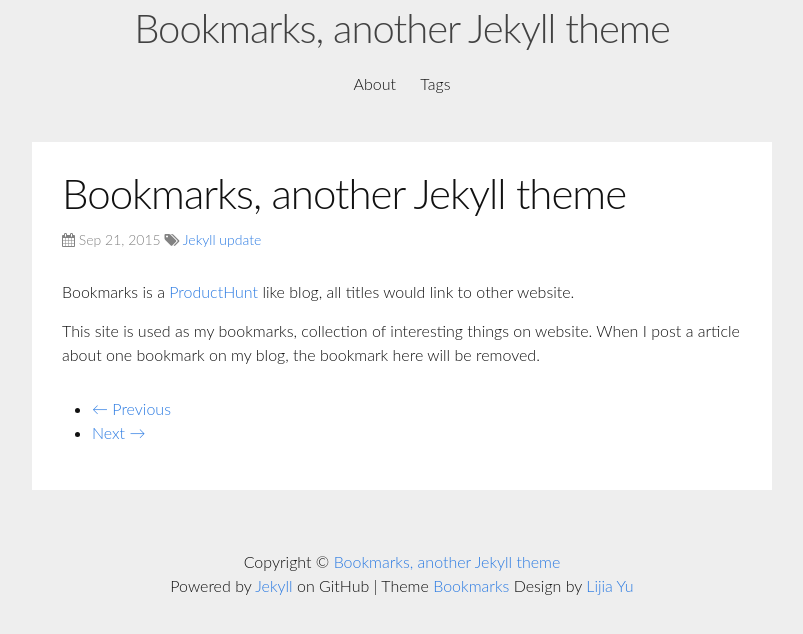
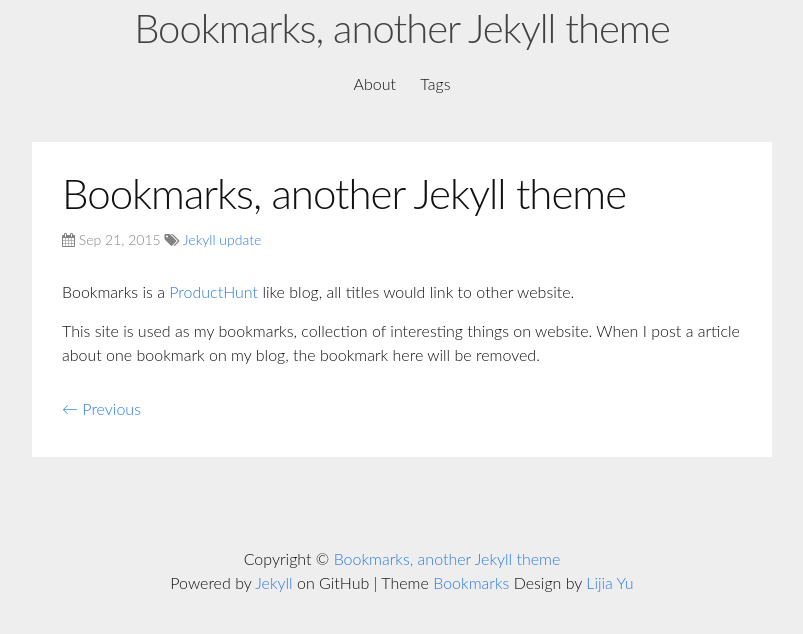
Before and after one commit to yulijia/bookmarks, a Jekyll site: the page built from _posts/2015-09-21-welcome-to-jekyll.markdown, in a window 1280 px wide. Shown: the top 634 px of the page, without its empty margins (238-1041 px from the left). Built offline with Jekyll 4.4.1, drawn with Linux system fonts in a browser that asks for light colours; nearby versions of some CDN libraries.

Commit message:
add pager css

```diff
--- a/_sass/_layout.scss
+++ b/_sass/_layout.scss
@@ -176,3 +176,16 @@
   padding:$spacing-unit;
   margin-bottom:$spacing-unit;
 }
+/**
+ * Pagination Style
+  */
+
+.pager{
+  margin-bottom: 60px;
+  text-align: center;
+  ul { display: block; margin: 20px 0; }
+  li{list-style: none;}
+  li.previous a{float:left;}
+  li.next a{float:right;}
+  li.disabled {display:none;}
+}
```
